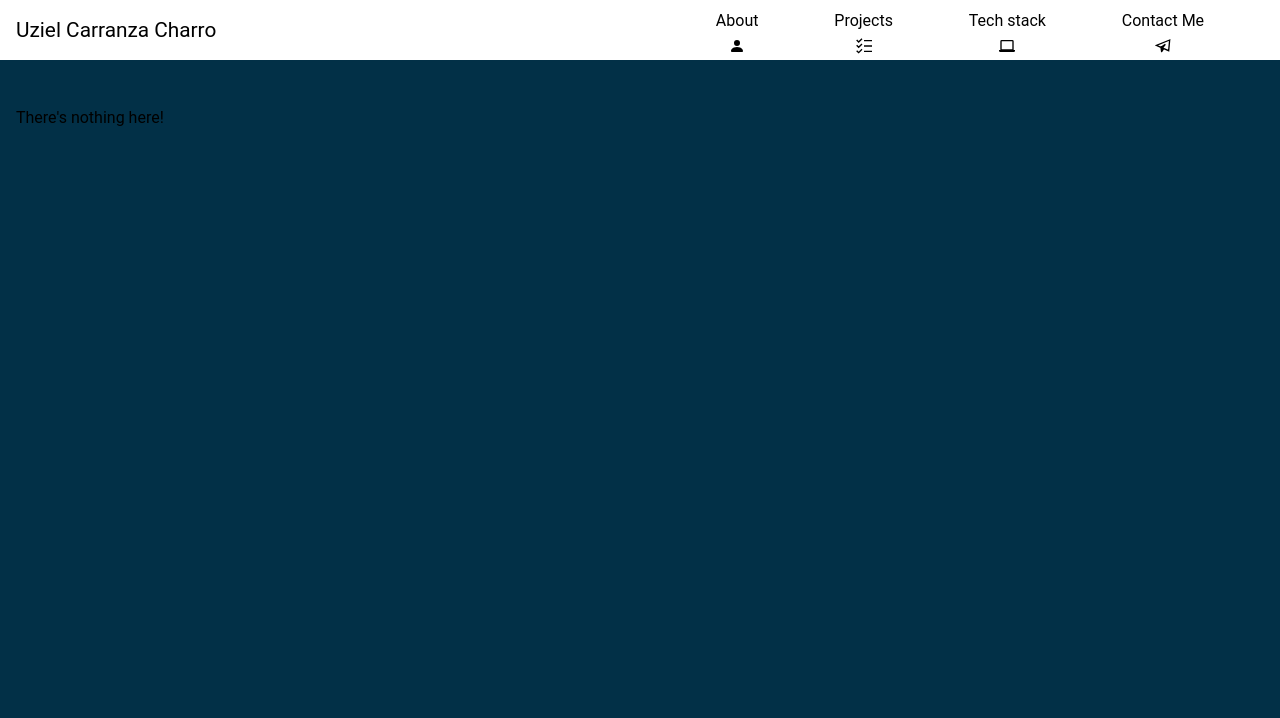
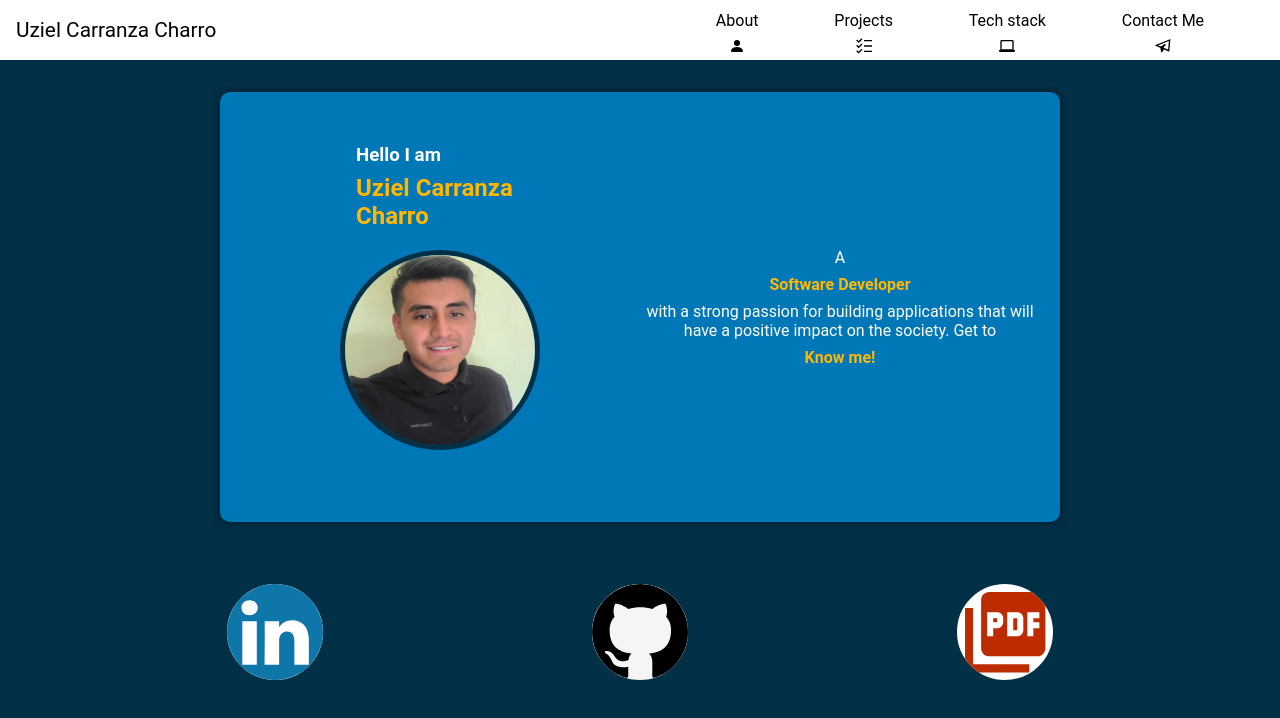
Before and after one commit to UzielCarranza/Uziel_Carranza-Charro, a React (Create React App) app: page / in a window 1280 px wide. Shown: the top 718 px of the page. Built offline with nearby package versions, Linux system fonts and the light colour scheme.

Commit message:
fixes initial renderng component for home screen

```diff
--- a/src/Pages.js
+++ b/src/Pages.js
@@ -13,7 +13,7 @@ export default function Pages() {
     return (
         <div>
             <Routes>
-                <Route path="/home" element={<App/> }/>
+                <Route path="/" element={<App/> }/>
                 <Route path="/front-end" element={<FrontEnd/>}/>
                 <Route path="/back-end" element={<BackEnd/>}/>
                 <Route path="/full-stack" element={<FullStack/>}/>
--- a/src/components/NavBar.js
+++ b/src/components/NavBar.js
@@ -19,7 +19,7 @@ export const NavBar = () => {
 
     return (
         <nav className="navigation">
-            <a href="/home" className="brand-name">
+            <a href="/" className="brand-name">
                 Uziel Carranza Charro
             </a>
             {isNavExpanded ? <AiOutlineClose style={{color: "#fff", backgroundColor: "red"}} className="hamburger"
@@ -68,7 +68,7 @@ export const NavBar = () => {
                 <div className={isNavExpanded ? "navigation-menu expanded" : "navigation-menu"}>
                     <ul>
                         <li>
-                            <a href="/home">About</a>
+                            <a href="/">About</a>
                             <BsPersonFill/>
                         </li>
                         <li onClick={() => setIsSubMenuExpanded(!isSubMenuExpanded)}>
```
